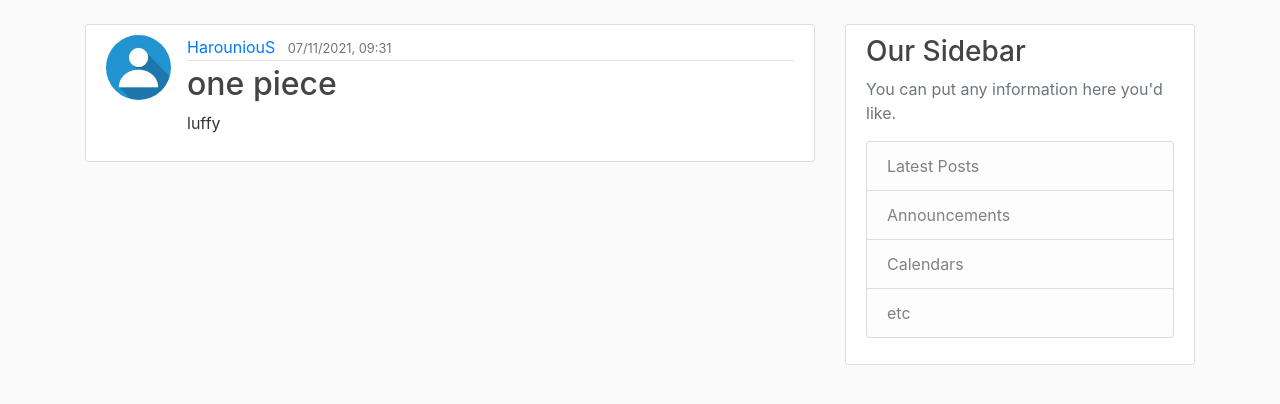
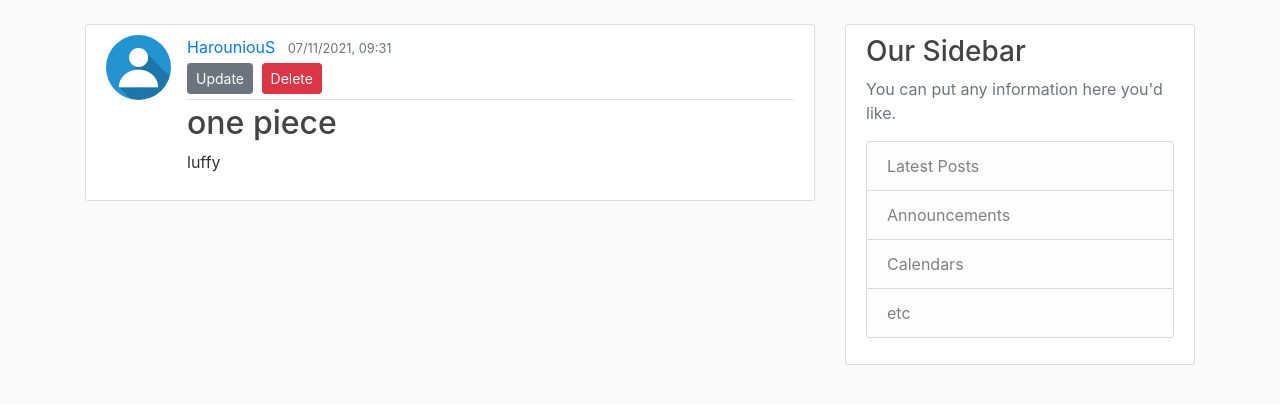
Before and after one commit to HarouniouS/flask-trainging, a Flask app: page /post/2 in a window 1280 px wide. Shown: the part 56-460 px from the top of the page. Run offline with Flask 2, Linux system fonts and the light colour scheme; a user stored in the database is signed in; data comes from the database, SQL or seed files in the repository; both versions use the stored data as it was after the commit; some libraries are stand-ins or nearby versions.

Commit message:
finishing up the flaskblog training stuff

```diff
--- a/flaskblog/routes.py
+++ b/flaskblog/routes.py
@@ -1,7 +1,7 @@
 import os
 import secrets
 from PIL import Image
-from flask import render_template, url_for, flash, request, redirect, request
+from flask import render_template, url_for, flash, request, redirect, request, abort
 from flaskblog.models import User, Post
 from flaskblog.forms import RegistrationForm, LoginForm, UpdateAccountForm, PostForm
 from flaskblog import app, db, bcrypt
@@ -93,9 +93,38 @@ def new_post():
         db.session.commit()
         flash('Your post has been created!', 'success')
         return redirect(url_for('home'))
-    return render_template('create_post.html', title='New Post', form=form)
+    return render_template('create_post.html', title='New Post', form=form, legend = 'New Post')
 
 @app.route("/post/<int:post_id>")
 def post(post_id):
     post = Post.query.get_or_404(post_id)
     return render_template('post.html', title=post.title, post=post)
+
+@app.route("/post/<int:post_id>/update", methods=['GET', 'POST'])
+@login_required
+def update_post(post_id):
+    post = Post.query.get_or_404(post_id)
+    if post.author != current_user:
+        abort(403)
+    form = PostForm()
+    if form.validate_on_submit():
+        post.title = form.title.data
+        post.content = form.content.data
+        db.session.commit()
+        flash('Your post has been updated!', 'success')
+        return redirect(url_for('post', post_id=post.id))
+    elif request.method == 'GET':
+        form.title.data = post.title
+        form.content.data = post.content
+    return render_template('create_post.html', title='Update Post', form=form, legend = 'Update Post')
+
+@app.route("/post/<int:post_id>/delete", methods=['POST'])
+@login_required
+def delete_post(post_id):
+    post = Post.query.get_or_404(post_id)
+    if post.author != current_user:
+        abort(403)
+    db.session.delete(post)
+    db.session.commit()
+    flash('Your post has been deleted!', 'success')
+    return redirect(url_for('home'))
--- a/flaskblog/templates/create_post.html
+++ b/flaskblog/templates/create_post.html
@@ -4,7 +4,7 @@
     <form method="POST" action="">
         {{ form.hidden_tag() }}
         <fieldset class="form-group">
-            <legend class="border-bottom mb-4">New Post</legend>
+            <legend class="border-bottom mb-4">{{ legend }}</legend>
             <div class="form-group">
                 {{ form.title.label(class="form-control-label") }}
                 {% if form.title.errors %}
--- a/flaskblog/templates/post.html
+++ b/flaskblog/templates/post.html
@@ -7,9 +7,34 @@
         <div class="article-metadata">
             <a class="mr-2" href="#">{{ post.author.username }}</a>
             <small class="text-muted">{{ post.date_posted.strftime('%m/%d/%Y, %H:%M') }}</small>
+            {% if post.author == current_user %}
+                <div>
+                    <a class="btn btn-secondary btn-sm mt-1 mb-1" href="{{ url_for('update_post', post_id=post.id) }}"> Update </a>
+                    <button type="button" class="btn btn-danger btn-sm m-1" data-toggle="modal" data-target="#deleteModal">Delete</button>
+                </div>
+            {% endif %}
         </div>
         <h2 class="article-title">{{ post.title }}</h2>
         <p class="article-content">{{ post.content }}</p>
     </div>
 </article>
+<!-- Modal -->
+<div class="modal fade" id="deleteModal" tabindex="-1" role="dialog" aria-labelledby="deleteModalLabel" aria-hidden="true">
+    <div class="modal-dialog" role="document">
+      <div class="modal-content">
+        <div class="modal-header">
+          <h5 class="modal-title" id="deleteModalLabel">Delete Post ?</h5>
+          <button type="button" class="close" data-dismiss="modal" aria-label="Close">
+            <span aria-hidden="true">&times;</span>
+          </button>
+        </div>
+        <div class="modal-footer">
+          <button type="button" class="btn btn-secondary" data-dismiss="modal">No</button>
+          <form action="{{ url_for('delete_post', post_id = post.id) }}" method="POST">
+                <input class="btn btn-danger" type="submit" value="Delete">
+          </form>
+        </div>
+      </div>
+    </div>
+  </div>
 {% endblock content %}
```
Also changed, not shown: flaskblog/site.db.
